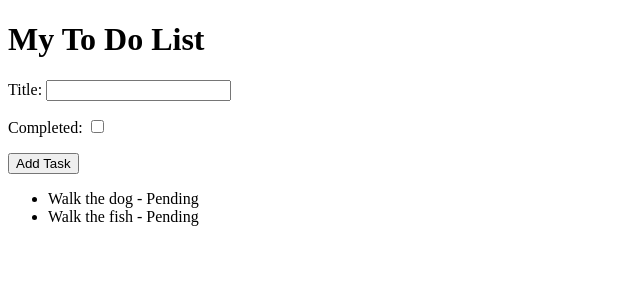
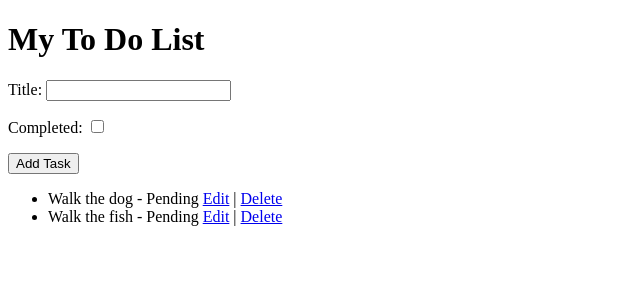
Before and after one commit to Saketk2/ToDo-List, a Django app: page / in a window 1280 px wide. Shown: the top 300 px of the page, without its empty margins (0-640 px from the left). Run offline with Django 5.2, Linux system fonts and the light colour scheme; data comes from the database, SQL or seed files in the repository; both versions use the stored data as it was after the commit.

Commit message:
Finished todo list functionality

```diff
--- a/todo/templates/edit_task.html
+++ b/todo/templates/edit_task.html
@@ -4,7 +4,7 @@
 </head>
 <body>
     <h1>Edit Task: {{task.title}}</h1>
-    <form>
+    <form method = "POST">
         {% csrf_token %}
         {{form.as_p}}
         <button type = "submit">Save Changes</button>
--- a/todo/templates/task_list.html
+++ b/todo/templates/task_list.html
@@ -1,20 +1,23 @@
 <!DOCTYPE html>
-
 <html>
 <head>
     <title>To Do List</title>
 </head>
 <body>
     <h1>My To Do List</h1>
-    <form method = "POST">
+    <form method="POST">
         {% csrf_token %}
-        {{form.as_p}}
-        <button type = "submit">Add Task</button>
+        {{ form.as_p }}
+        <button type="submit">Add Task</button>
     </form>
 
     <ul>
-        {% for task in tasks%}
-            <li>{{task.title}} - {%if task.completed%} Done {%else%} Pending {%endif%}</li>
+        {% for task in tasks %}
+        <li>
+            {{ task.title }} - {% if task.completed %} Done {% else %} Pending {% endif %}
+            <a href="{% url 'edit_task' task.id %}">Edit</a> |
+            <a href="{% url 'delete_task' task.id %}">Delete</a>
+        </li>
         {% endfor %}
     </ul>
 </body>
--- a/todo/urls.py
+++ b/todo/urls.py
@@ -4,4 +4,5 @@ from . import views
 urlpatterns = [
     path('', views.task_list, name='task_list'),
     path('edit/<int:task_id>/', views.edit_task, name='edit_task'),
+    path('delete/<int:task_id>/', views.delete_task, name = 'delete_task'),
 ]
--- a/todo/views.py
+++ b/todo/views.py
@@ -24,3 +24,8 @@ def edit_task(request, task_id):
         form = TaskForm(instance = task)
     tasks = Task.objects.all()
     return render(request, 'edit_task.html', {'form': form, 'task': task})
+
+def delete_task(request, task_id):
+    task = get_object_or_404(Task, id = task_id)
+    task.delete()
+    return redirect('task_list')
```
Also changed, not shown: db.sqlite3.
